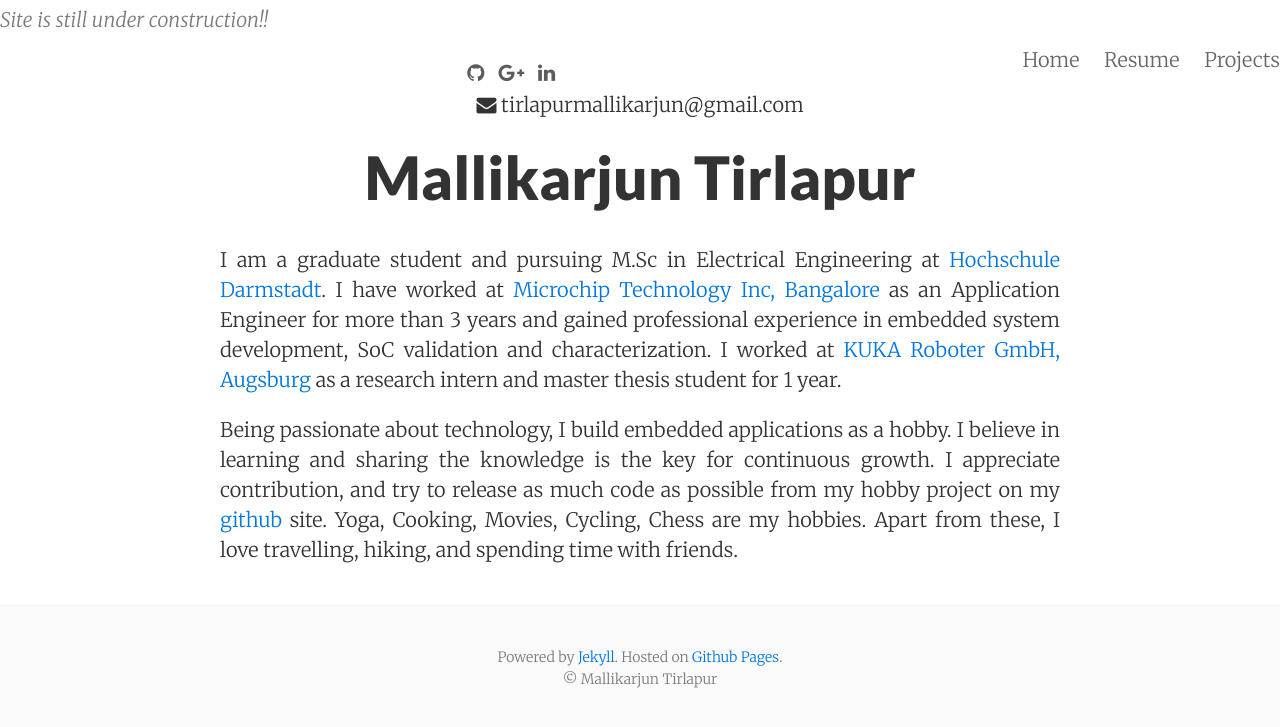
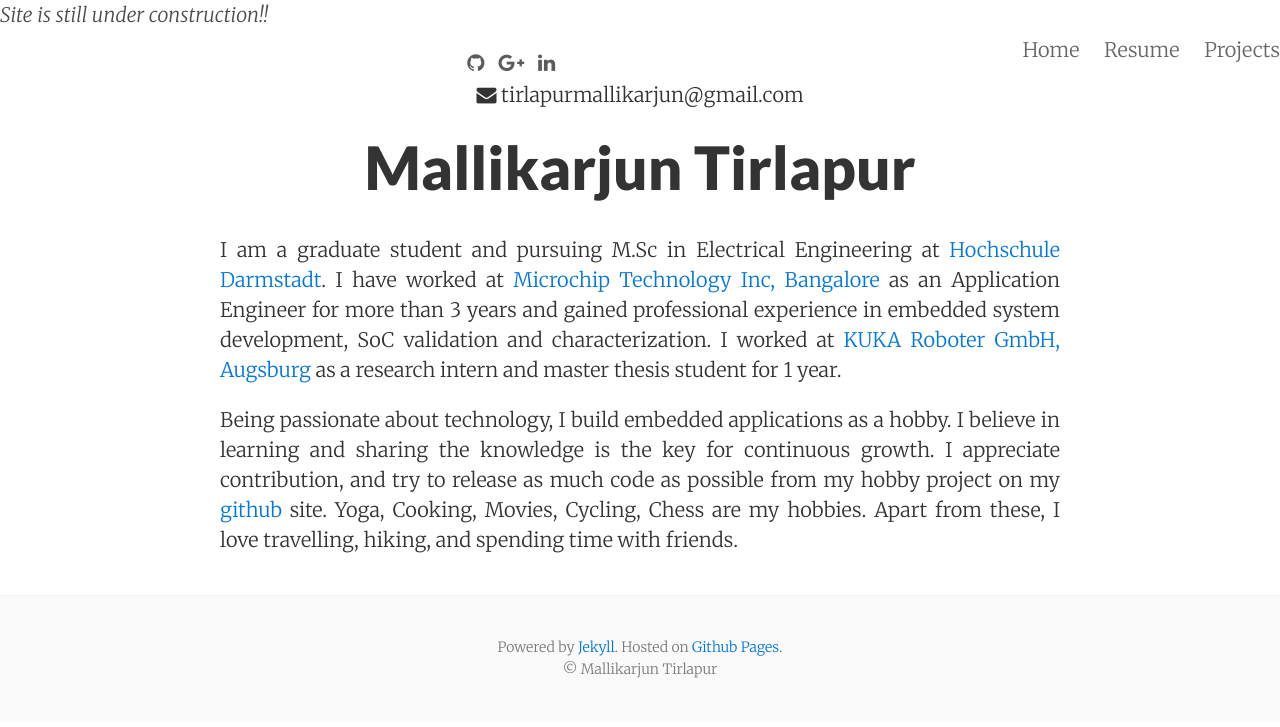
Before and after one commit to MallikarjunTirlapur/MallikarjunTirlapur.github.io, a Jekyll site: the page built from index.html, in a window 1280 px wide. Shown: the top 727 px of the page. Built offline with Jekyll 4.4.1, drawn with Linux system fonts in a browser that asks for light colours; nearby versions of some CDN libraries.

Commit message:
Update header.html

```diff
--- a/_includes/header.html
+++ b/_includes/header.html
@@ -1,5 +1,5 @@
 <header class="site-header">
-<left> <p class="post-meta">Site is still under construction!!</p> <left>
+<left> <a class="post-meta">Site is still under construction!!</a> <left>
   <div class="wrapper">
     <nav class="site-nav">
         <a href="https://mallikarjuntirlapur.github.io/">Home </a>
```
